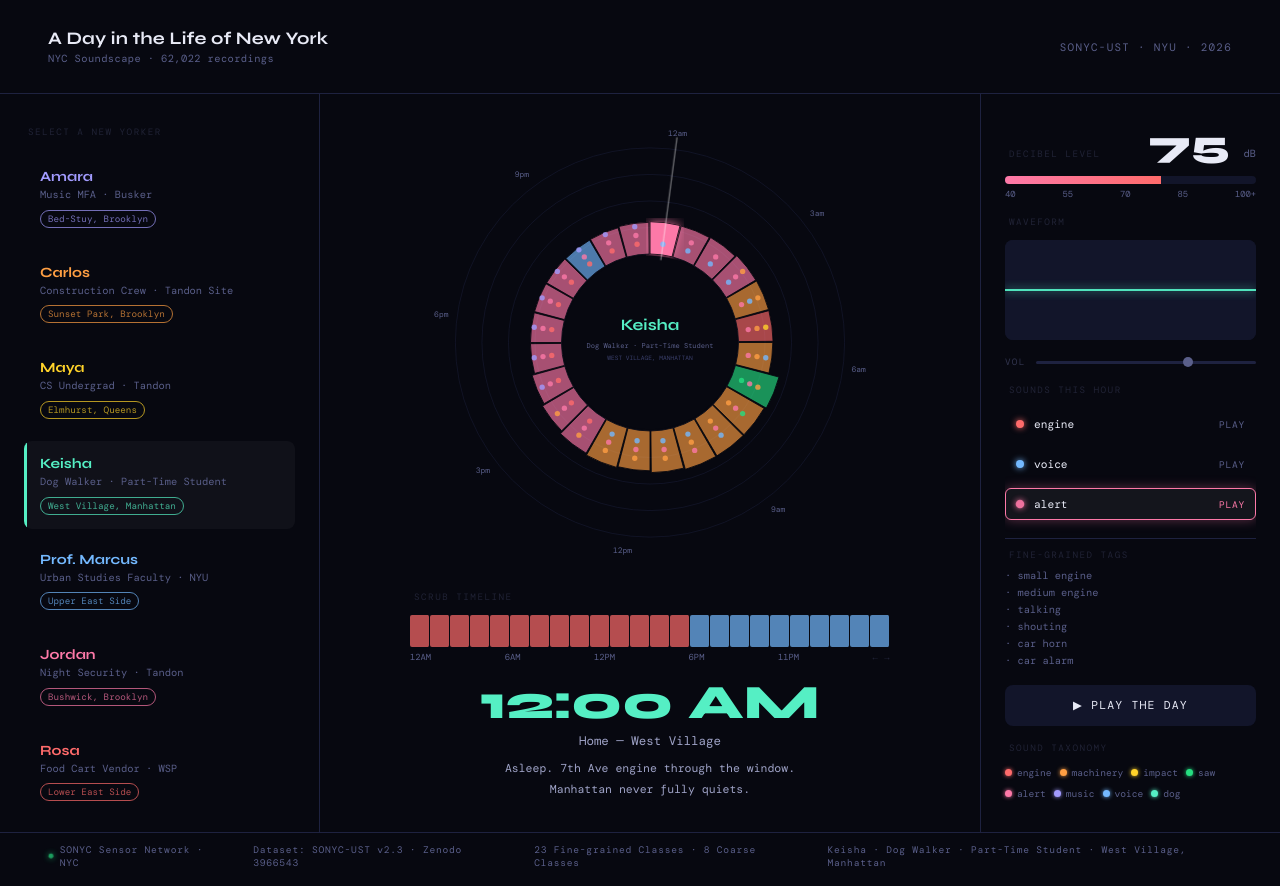
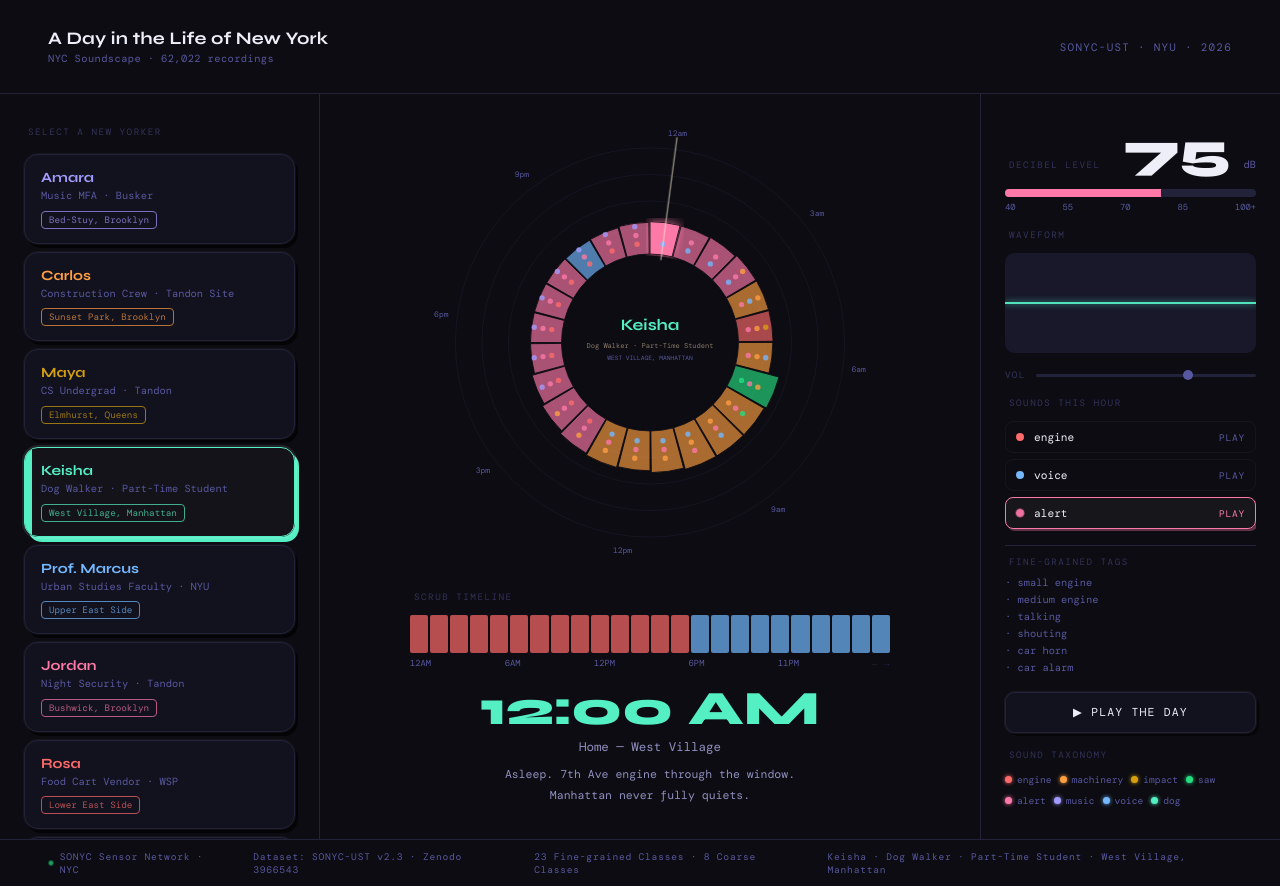
Before and after one commit to lvtwoodpecker/nyc-soundscape, a website built with Vite: page index.html in a window 1280 px wide. Both pictures are taken after a click on the button 159 px from the left and 484 px from the top of the page. Built offline with nearby package versions, Linux system fonts and the light colour scheme; no server answers; a web font is replaced by a local one.

Commit message:
more ui stuff

```diff
--- a/src/clock.js
+++ b/src/clock.js
@@ -8,11 +8,11 @@ const R_LABEL = 238
 const INTEREST = { saw: 4, machinery: 3, dog: 2.5, music: 2, alert: 1.5, impact: 1.2, voice: 0.6, engine: 0.4 }
 
 function featureColor(sounds, prevalence) {
-  if (!sounds || sounds.length === 0) return '#1e2240'
+  if (!sounds || sounds.length === 0) return '#22223a'
   const top = sounds.slice().sort((a, b) =>
     (prevalence[b] || 0) * (INTEREST[b] || 1) - (prevalence[a] || 0) * (INTEREST[a] || 1)
   )[0]
-  return SOUND_COLORS[top] || '#1e2240'
+  return SOUND_COLORS[top] || '#22223a'
 }
 
 export function hourToAngle(h) {
@@ -38,7 +38,7 @@ export function describeArc(h, innerR, outerR) {
 }
 
 export function getDominantColor(sounds) {
-  if (!sounds || sounds.length === 0) return '#1e2240'
+  if (!sounds || sounds.length === 0) return '#22223a'
   const first = sounds[0]
   return SOUND_COLORS[first] || '#a29bfe'
 }
@@ -115,7 +115,7 @@ export function drawClock(persona, selectedHour, hourlyStats) {
     ring.setAttribute('cx', 0)
     ring.setAttribute('cy', 0)
     ring.setAttribute('fill', 'none')
-    ring.setAttribute('stroke', '#1e2240')
+    ring.setAttribute('stroke', '#22223a')
     ring.setAttribute('stroke-width', '0.5')
     svg.appendChild(ring)
   }
@@ -126,7 +126,7 @@ export function drawClock(persona, selectedHour, hourlyStats) {
   amLabel.setAttribute('text-anchor', 'middle')
   amLabel.setAttribute('class', 'hour-label')
   amLabel.setAttribute('font-size', '7')
-  amLabel.setAttribute('fill', '#3a3f6a')
+  amLabel.setAttribute('fill', '#5858a0')
   amLabel.textContent = 'AM'
   svg.appendChild(amLabel)
 
@@ -136,7 +136,7 @@ export function drawClock(persona, selectedHour, hourlyStats) {
   pmLabel.setAttribute('text-anchor', 'middle')
   pmLabel.setAttribute('class', 'hour-label')
   pmLabel.setAttribute('font-size', '7')
-  pmLabel.setAttribute('fill', '#3a3f6a')
+  pmLabel.setAttribute('fill', '#5858a0')
   pmLabel.textContent = 'PM'
   svg.appendChild(pmLabel)
 
@@ -169,7 +169,7 @@ export function drawClock(persona, selectedHour, hourlyStats) {
 
     const path = document.createElementNS('http://www.w3.org/2000/svg', 'path')
     path.setAttribute('d', describeArc(h, R_INNER, Math.max(R_INNER + 4, segR)))
-    path.setAttribute('fill', sounds.length > 0 ? color : '#13162a')
+    path.setAttribute('fill', sounds.length > 0 ? color : '#18182a')
     path.setAttribute('opacity', isSelected ? '1' : sounds.length > 0 ? '0.65' : '0.3')
     if (isSelected && sounds.length > 0) {
       const glowSound = sounds.slice().sort((a, b) =>
@@ -177,7 +177,7 @@ export function drawClock(persona, selectedHour, hourlyStats) {
       )[0]
       path.setAttribute('filter', `url(#glow-${glowSound})`)
     }
-    path.setAttribute('stroke', '#070810')
+    path.setAttribute('stroke', '#0c0c12')
     path.setAttribute('stroke-width', '1')
     path.style.cursor = 'pointer'
     path.style.transition = 'opacity 0.2s'
@@ -222,7 +222,7 @@ export function drawClock(persona, selectedHour, hourlyStats) {
 
   const centerCircle = document.createElementNS('http://www.w3.org/2000/svg', 'circle')
   centerCircle.setAttribute('r', R_INNER - 2)
-  centerCircle.setAttribute('fill', '#070810')
+  centerCircle.setAttribute('fill', '#0c0c12')
   svg.appendChild(centerCircle)
 
   if (persona) {
@@ -243,7 +243,7 @@ export function drawClock(persona, selectedHour, hourlyStats) {
     roleEl.setAttribute('text-anchor', 'middle')
     roleEl.setAttribute('font-family', 'DM Mono, monospace')
     roleEl.setAttribute('font-size', '8')
-    roleEl.setAttribute('fill', '#5a5f8a')
+    roleEl.setAttribute('fill', '#8a7a68') // keep same, works on both
     roleEl.textContent = persona.role
     svg.appendChild(roleEl)
 
@@ -253,7 +253,7 @@ export function drawClock(persona, selectedHour, hourlyStats) {
     boroughEl.setAttribute('text-anchor', 'middle')
     boroughEl.setAttribute('font-family', 'DM Mono, monospace')
     boroughEl.setAttribute('font-size', '7')
-    boroughEl.setAttribute('fill', '#3a3f6a')
+    boroughEl.setAttribute('fill', '#5858a0')
     boroughEl.textContent = (persona.home || '').toUpperCase()
     svg.appendChild(boroughEl)
   } else {
@@ -264,7 +264,7 @@ export function drawClock(persona, selectedHour, hourlyStats) {
     hint.setAttribute('dominant-baseline', 'middle')
     hint.setAttribute('font-family', 'DM Mono, monospace')
     hint.setAttribute('font-size', '8')
-    hint.setAttribute('fill', '#3a3f6a')
+    hint.setAttribute('fill', '#5858a0')
     hint.textContent = 'SELECT A PERSONA'
     svg.appendChild(hint)
   }
@@ -279,7 +279,7 @@ export function drawClock(persona, selectedHour, hourlyStats) {
     needle.setAttribute('y1', n1.y)
     needle.setAttribute('x2', n2.x)
     needle.setAttribute('y2', n2.y)
-    needle.setAttribute('stroke', 'white')
+    needle.setAttribute('stroke', '#f0e6d0')
     needle.setAttribute('stroke-width', '1.5')
     svg.appendChild(needle)
   }
--- a/src/personas.js
+++ b/src/personas.js
@@ -1,7 +1,7 @@
 export const SOUND_COLORS = {
   'engine':    '#ff6b6b',
   'machinery': '#ff9f43',
-  'impact':    '#ffd32a',
+  'impact':    '#d4a010',
   'saw':       '#26de81',
   'alert':     '#fd79a8',
   'music':     '#a29bfe',
@@ -95,7 +95,7 @@ export const PERSONAS = [
     name: 'Maya',
     role: 'CS Undergrad · Tandon',
     home: 'Elmhurst, Queens',
-    color: '#ffd32a',
+    color: '#d4a010',
     schedule: [
       { h:0,  lat:40.7372, lng:-73.8800, loc:'Home — Elmhurst',          borough:4, desc:'Asleep. No SONYC sensor coverage in Elmhurst overnight. The city here is unmeasured.' },
       { h:1,  lat:40.7372, lng:-73.8800, loc:'Home — Elmhurst',          borough:4, desc:'Asleep. The dataset has nothing to say about this corner of Queens at 1am.' },
--- a/src/style.css
+++ b/src/style.css
@@ -1,24 +1,21 @@
 :root {
-  --bg: #070810;
-  --bg3: #12152a;
-  --text: #e8eaf6;
-  --muted: #5a5f8a;
-  --border: #1e2240;
+  --bg:      #0c0c12;
+  --bg2:     #12121e;
+  --bg3:     #18182a;
+  --text:    #eeeef8;
+  --muted:   #5858a0;
+  --border:  #22223a;
+  --text-dim: #9090c0;
+  --ink:     #eeeef8;
 
   --c-engine:    #ff6b6b;
   --c-machinery: #ff9f43;
-  --c-impact:    #ffd32a;
+  --c-impact:    #d4a010;
   --c-saw:       #26de81;
   --c-alert:     #fd79a8;
   --c-music:     #a29bfe;
   --c-voice:     #74b9ff;
   --c-dog:       #55efc4;
-
-  --neon-a: #a29bfe;
-  --neon-b: #74b9ff;
-  --neon-c: #fd79a8;
-
-  --text-dim: #9fa3c7;
 }
 
 * { margin: 0; padding: 0; box-sizing: border-box; }
@@ -88,7 +85,7 @@ header {
   letter-spacing: 0.16em;
   text-transform: uppercase;
   color: var(--muted);
-  opacity: 0.3;
+  opacity: 0.5;
   margin-bottom: 12px;
   padding-left: 4px;
 }
@@ -103,25 +100,38 @@ header {
 }
 .persona-card {
   padding: 14px 16px;
-  border-radius: 8px;
+  border-radius: 14px;
   cursor: pointer;
-  transition: background 0.2s;
+  transition: background 0.2s, box-shadow 0.2s, border-color 0.2s;
   position: relative;
   overflow: hidden;
+  background: var(--bg2);
+  border: 1.5px solid var(--border);
+  /* sticker: faint die-cut ring + hard shadow */
+  box-shadow: 0 0 0 1px rgba(238,238,248,0.04), 3px 4px 0 rgba(0,0,0,0.6);
 }
 .persona-card::before {
   content: '';
   position: absolute;
   left: 0; top: 0; bottom: 0;
-  width: 3px;
+  width: 4px;
+  border-radius: 14px 0 0 14px;
   background: var(--accent);
   opacity: 0;
-  transition: opacity 0.2s;
+  transition: opacity 0.2s, width 0.2s;
 }
-.persona-card:hover { background: rgba(255,255,255,0.02); }
+.persona-card:hover {
+  background: rgba(238,238,248,0.03);
+  box-shadow: 0 0 0 1px rgba(238,238,248,0.07), 3px 4px 0 rgba(0,0,0,0.6);
+}
 .persona-card:hover::before { opacity: 0.5; }
-.persona-card.active { background: rgba(255,255,255,0.04); }
-.persona-card.active::before { opacity: 1; }
+/* active: persona color drives everything */
+.persona-card.active {
+  border-color: var(--accent);
+  background: rgba(238,238,248,0.03);
+  box-shadow: 0 0 0 2px rgba(238,238,248,0.1), 4px 5px 0 var(--accent);
+}
+.persona-card.active::before { opacity: 1; width: 7px; }
 
 .persona-name {
   font-family: 'Syne', sans-serif;
@@ -138,7 +148,7 @@ header {
   display: inline-block;
   font-size: 0.58rem;
   padding: 2px 7px;
-  border-radius: 20px;
+  border-radius: 4px;
   margin-top: 6px;
   border: 1px solid currentColor;
   opacity: 0.7;
@@ -176,8 +186,8 @@ header {
 .hour-tooltip {
   position: absolute;
   background: var(--bg3);
-  border: 1px solid var(--border);
-  border-radius: 8px;
+  border: 1.5px solid var(--border);
+  border-radius: 12px;
   padding: 14px 16px;
   pointer-events: none;
   opacity: 0;
@@ -186,7 +196,8 @@ header {
   z-index: 10;
   font-size: 0.72rem;
   line-height: 1.7;
-  box-shadow: 0 8px 32px rgba(0,0,0,0.5);
+  /* sticker die-cut edge */
+  box-shadow: 0 0 0 1px rgba(238,238,248,0.06), 4px 4px 0 rgba(0,0,0,0.5);
 }
 .hour-tooltip.visible { opacity: 1; }
 .hour-tooltip-title {
@@ -195,13 +206,15 @@ header {
   font-size: 0.82rem;
   margin-bottom: 8px;
 }
+/* badge shape — square corners, no fill = line art */
 .sound-chip {
   display: inline-block;
   padding: 2px 8px;
-  border-radius: 20px;
+  border-radius: 4px;
   font-size: 0.6rem;
   margin: 2px 3px 2px 0;
-  border: 1px solid currentColor;
+  border: 1.5px solid currentColor;
+  background: transparent;
 }
 
 .journey-info {
@@ -214,7 +227,7 @@ header {
   font-size: 3rem;
   font-weight: 800;
   line-height: 1;
-  color: var(--persona-color, var(--neon-a));
+  color: var(--persona-color, var(--text));
   transition: color 0.3s;
 }
 .journey-location {
@@ -246,10 +259,11 @@ header {
 }
 .meter-db-value {
   font-family: 'Syne', sans-serif;
-  font-size: 2.4rem;
+  font-size: 3.2rem;
   font-weight: 800;
   line-height: 1;
   color: var(--text);
+  letter-spacing: -0.02em;
   transition: color 0.3s;
 }
 .meter-db-unit {
@@ -259,14 +273,14 @@ header {
 }
 .meter-bar-wrap {
   height: 8px;
-  background: var(--bg3);
+  background: var(--border);
   border-radius: 4px;
   overflow: hidden;
   position: relative;
 }
 .meter-bar-fill {
   height: 100%;
-  background: linear-gradient(90deg, var(--playing-color, var(--c-saw)), var(--c-engine));
+  background: var(--playing-color, var(--c-saw));
   width: 0%;
   transition: width 0.05s;
 }
@@ -281,7 +295,7 @@ header {
 #waveform-canvas {
   width: 100%;
   height: 100px;
-  border-radius: 8px;
+  border-radius: 10px;
   background: var(--bg3);
   display: block;
 }
@@ -293,7 +307,7 @@ header {
 .sounds-list {
   display: flex;
   flex-direction: column;
-  gap: 8px;
+  gap: 6px;
 }
 .sound-row {
   display: flex;
@@ -301,21 +315,24 @@ header {
   gap: 10px;
   cursor: pointer;
   padding: 8px 10px;
-  border-radius: 6px;
-  border: 1px solid transparent;
-  transition: background 0.15s, color 0.15s, box-shadow 0.15s;
+  border-radius: 8px;
+  /* always slightly outlined — line art feel */
+  border: 1px solid rgba(238,238,248,0.04);
+  transition: background 0.15s, border-color 0.15s, box-shadow 0.15s;
 }
-.sound-row:hover { background: rgba(255,255,255,0.03); }
+.sound-row:hover {
+  background: rgba(238,238,248,0.04);
+  border-color: rgba(238,238,248,0.1);
+}
 .sound-row.playing {
-  background: rgba(255,255,255,0.05);
-  border-color: var(--accent-color, #a29bfe);
-  box-shadow: 0 0 12px color-mix(in srgb, var(--accent-color, #a29bfe) 35%, transparent);
+  background: rgba(238,238,248,0.04);
+  border-color: var(--accent-color, var(--c-saw));
+  box-shadow: 2px 2px 0 color-mix(in srgb, var(--accent-color, var(--c-saw)) 35%, transparent);
 }
 .sound-dot {
   width: 8px; height: 8px;
   border-radius: 50%;
   flex-shrink: 0;
-  box-shadow: 0 0 6px currentColor;
 }
 .sound-name { font-size: 0.7rem; flex: 1; }
 .sound-play-btn {
@@ -324,14 +341,14 @@ header {
   letter-spacing: 0.08em;
 }
 .sound-row:hover .sound-play-btn { color: var(--text); }
-.sound-row.playing .sound-play-btn { color: var(--neon-c); }
+.sound-row.playing .sound-play-btn { color: var(--accent-color, var(--c-saw)); }
 
 .playback-btn {
   width: 100%;
   padding: 12px;
-  border-radius: 8px;
-  border: 1px solid transparent;
-  background: var(--bg3);
+  border: 1.5px solid var(--border);
+  border-radius: 10px;
+  background: var(--bg2);
   color: var(--text);
   font-family: 'DM Mono', monospace;
   font-size: 0.72rem;
@@ -339,10 +356,20 @@ header {
   text-transform: uppercase;
   cursor: pointer;
   transition: border-color 0.2s, color 0.2s, box-shadow 0.2s;
+  /* sticker: white-edge + hard shadow */
+  box-shadow: 0 0 0 1px rgba(238,238,248,0.06), 3px 3px 0 rgba(0,0,0,0.5);
 }
-.playback-btn:hover { border-color: var(--neon-a); color: var(--neon-a); }
-.playback-btn:focus-visible { outline: 1px solid var(--neon-a); outline-offset: 2px; }
-.playback-btn.active { border-color: var(--neon-c); color: var(--neon-c); box-shadow: 0 0 12px rgba(253,121,168,0.15); }
+.playback-btn:hover {
+  border-color: var(--ink);
+  color: var(--ink);
+  box-shadow: 0 0 0 1px rgba(238,238,248,0.12), 3px 3px 0 rgba(0,0,0,0.5);
+}
+.playback-btn:focus-visible { outline: 1px solid var(--ink); outline-offset: 2px; }
+.playback-btn.active {
+  border-color: var(--c-saw);
+  color: var(--c-saw);
+  box-shadow: 0 0 0 1px rgba(238,238,248,0.08), 3px 3px 0 var(--c-saw);
+}
 
 .legend {
   display: flex;
@@ -364,15 +391,15 @@ header {
 .timeline-strip {
   display: flex;
   align-items: center;
-  height: 32px;
+  height: 38px;
   position: relative;
   cursor: pointer;
   margin-top: 4px;
+  gap: 2px;
 }
 .timeline-hour-cell {
   flex: 1;
   height: 100%;
-  border-right: 1px solid var(--bg);
   display: flex;
   align-items: center;
   justify-content: center;
@@ -381,8 +408,8 @@ header {
   transition: filter 0.15s, opacity 0.15s, color 0.15s;
   border-radius: 2px;
 }
-.timeline-hour-cell:hover { color: var(--muted); filter: brightness(1.3); }
-.timeline-hour-cell.current { outline: 1px solid white; outline-offset: -1px; }
+.timeline-hour-cell:hover { color: var(--muted); filter: brightness(0.85); }
+.timeline-hour-cell.current { outline: 2px solid var(--text); outline-offset: -1px; }
 
 @keyframes fadeIn {
   from { opacity: 0; transform: translateY(6px); }
@@ -410,14 +437,12 @@ header {
   width: 6px; height: 6px;
   background: var(--c-saw);
   border-radius: 50%;
-  box-shadow: 0 0 8px var(--c-saw);
   animation: pulse 1.5s ease-in-out infinite;
 }
 
-.persona-card:focus-visible { outline: 1px solid var(--accent); outline-offset: 2px; }
+.persona-card:focus-visible { outline: 1px solid var(--ink); outline-offset: 2px; }
 .sound-row:focus-visible { outline: 1px solid var(--border); outline-offset: 1px; }
 
-/* sound dot pulse when playing */
 @keyframes soundPulse {
   0%, 100% { transform: scale(1); opacity: 1; }
   50% { transform: scale(1.5); opacity: 0.6; }
@@ -426,19 +451,17 @@ header {
   animation: soundPulse 1.5s ease-in-out infinite;
 }
 
-/* clock needle fade-in on each hour change */
 @keyframes needleFadeIn {
   from { opacity: 0; }
-  to { opacity: 0.4; }
+  to { opacity: 0.6; }
 }
 #clock-needle-line {
   animation: needleFadeIn 0.4s ease forwards;
 }
 
-/* panel-left border flash on persona select */
 @keyframes panelFlash {
   0% { border-right-color: var(--border); }
-  35% { border-right-color: var(--accent, var(--neon-a)); }
+  35% { border-right-color: var(--ink); }
   100% { border-right-color: var(--border); }
 }
 .panel-left.panel-flash {
--- a/src/timeline.js
+++ b/src/timeline.js
@@ -4,13 +4,13 @@ export function renderTimeline(persona, hourlyStats) {
   const el = document.getElementById('timeline-strip')
   if (!persona) {
     el.innerHTML = Array(24).fill(0).map(() =>
-      `<div class="timeline-hour-cell" style="background:#13162a"></div>`
+      `<div class="timeline-hour-cell" style="background:#18182a"></div>`
     ).join('')
     return
   }
 
   el.innerHTML = persona.schedule.map((data, h) => {
-    let color = '#13162a'
+    let color = '#18182a'
     let opacity = 0.3
     if (hourlyStats) {
       const hData = hourlyStats.by_borough?.[String(data.borough)]?.[String(h)]
@@ -19,7 +19,7 @@ export function renderTimeline(persona, hourlyStats) {
           .filter(([, v]) => v >= 0.05)
           .sort((a, b) => b[1] - a[1])[0]
         if (top) {
-          color = SOUND_COLORS[top[0]] || '#13162a'
+          color = SOUND_COLORS[top[0]] || '#18182a'
           opacity = 0.7
         }
       }
--- a/src/waveform.js
+++ b/src/waveform.js
@@ -21,7 +21,7 @@ export function drawWaveform(analyserNode, personaColor) {
   const midY = h / 2
 
   const draw = () => {
-    ctx.fillStyle = '#12152a'
+    ctx.fillStyle = '#18182a'
     ctx.fillRect(0, 0, w, h)
 
     if (analyserNode && analyserNode.context.state === 'running') {
@@ -41,7 +41,7 @@ export function drawWaveform(analyserNode, personaColor) {
       ctx.stroke()
 
       ctx.shadowColor = personaColor || '#a29bfe'
-      ctx.shadowBlur = 8
+      ctx.shadowBlur = 6
       ctx.stroke()
       ctx.shadowColor = 'transparent'
     } else {
@@ -65,7 +65,7 @@ export function drawWaveform(analyserNode, personaColor) {
       ctx.stroke()
 
       ctx.shadowColor = personaColor || '#a29bfe'
-      ctx.shadowBlur = 6
+      ctx.shadowBlur = 4
       ctx.stroke()
       ctx.shadowColor = 'transparent'
     }
```
Also changed, not shown: 1 other file.
